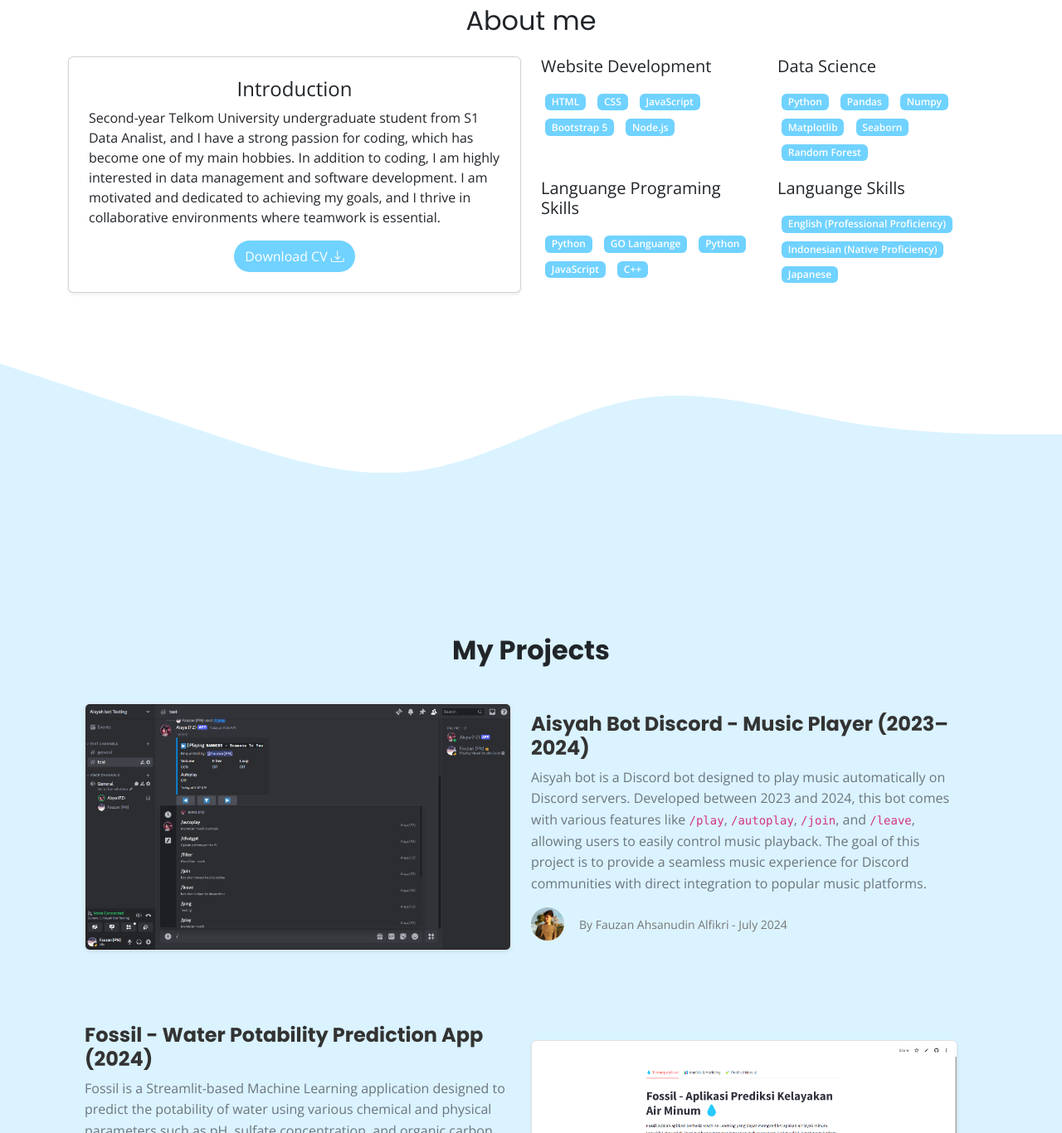
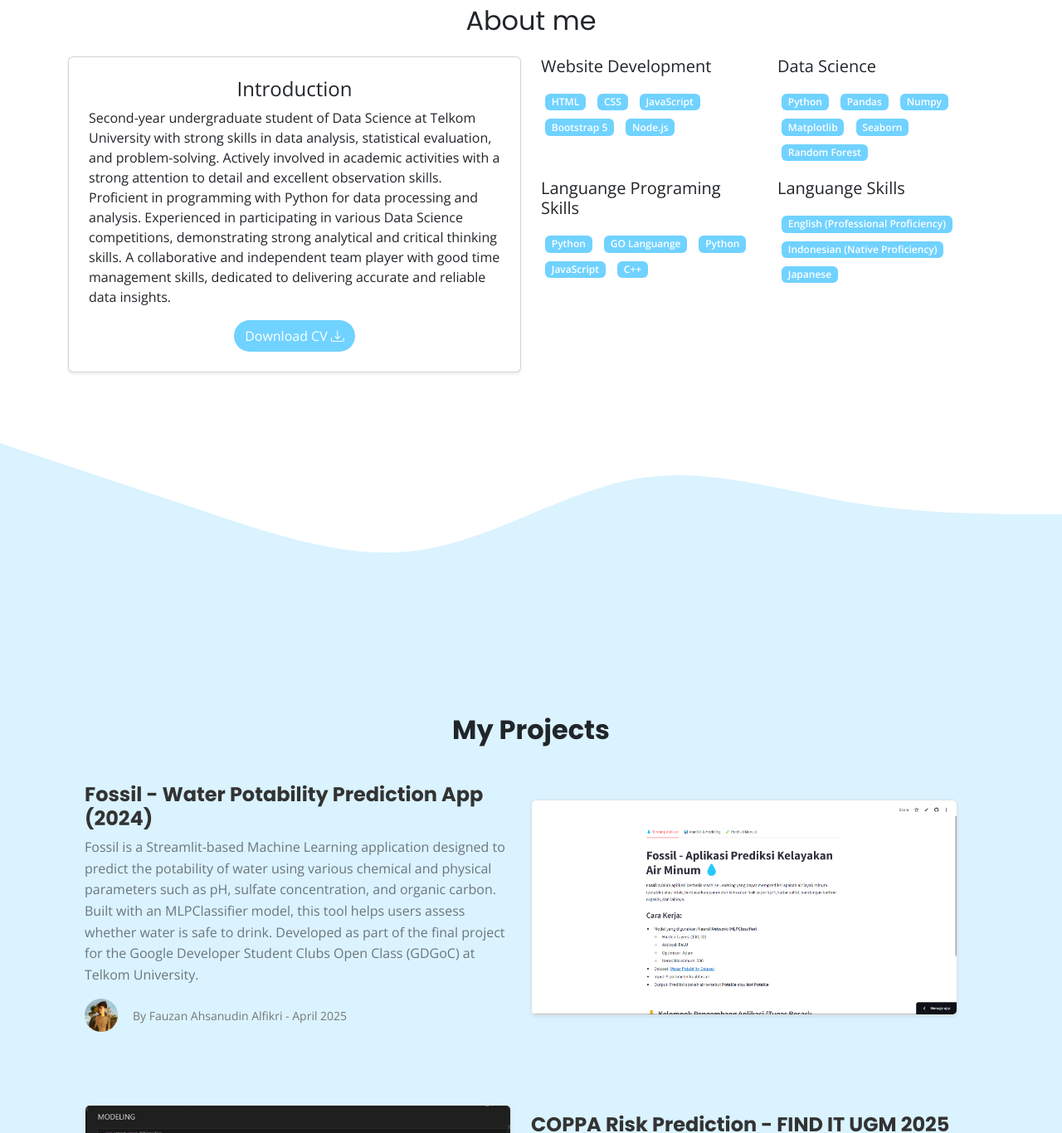
Before and after one commit to Fauzan-A25/Web_Portofolio_Using_BOOTSTRAP_V5, a plain HTML site: page index.html in a window 1280 px wide. Shown: the part 880-2246 px from the top of the page at 83% size. Drawn offline with nearby package versions, Linux system fonts and the light colour scheme.

Commit message:
Perubahan project

```diff
--- a/index.html
+++ b/index.html
@@ -119,12 +119,7 @@
             <div class="card p-4 shadow-sm">
               <h4 class="card-title text-center">Introduction</h4>
               <p class="card-text">
-                Second-year Telkom University undergraduate student from S1 Data
-                Analist, and I have a strong passion for coding, which has
-                become one of my main hobbies. In addition to coding, I am
-                highly interested in data management and software development. I
-                am motivated and dedicated to achieving my goals, and I thrive
-                in collaborative environments where teamwork is essential.
+                Second-year undergraduate student of Data Science at Telkom University with strong skills in data analysis, statistical evaluation, and problem-solving. Actively involved in academic activities with a strong attention to detail and excellent observation skills. Proficient in programming with Python for data processing and analysis. Experienced in participating in various Data Science competitions, demonstrating strong analytical and critical thinking skills. A collaborative and independent team player with good time management skills, dedicated to delivering accurate and reliable data insights.
               </p>
               <div class="text-center">
                 <button id="CV" class="btn download-btn">
@@ -203,33 +198,6 @@
         </div>
 
         <!-- Project 1 -->
-        <a href="https://github.com/Fauzan-A25/Bot_Musik_Discord_V1" target="_blank" class="project-link text-decoration-none text-dark">
-          <div class="row align-items-center project-card mb-5">
-            <!-- Image section -->
-            <div class="col-md-6" data-aos="fade-right" data-aos-duration="1000">
-              <img src="./Img/Aisyah_Bot_Discord_result.png" alt="Discord Bot Music" class="img-fluid project-image border rounded shadow-sm" />
-            </div>
-
-            <!-- Text section -->
-            <div class="col-md-6 project-content" data-aos="fade-left" data-aos-duration="1000">
-              <h2>Aisyah Bot Discord - Music Player (2023–2024)</h2>
-              <p>
-                Aisyah bot is a Discord bot designed to play music automatically on Discord servers.
-                Developed between 2023 and 2024, this bot comes with various features like
-                <code>/play</code>, <code>/autoplay</code>, <code>/join</code>, and
-                <code>/leave</code>, allowing users to easily control music playback. The goal of
-                this project is to provide a seamless music experience for Discord communities with
-                direct integration to popular music platforms.
-              </p>
-              <div class="author d-flex align-items-center">
-                <img src="./Img/Fauzan.png" alt="Fauzan" class="author-image" />
-                <span class="ms-2">By Fauzan Ahsanudin Alfikri - July 2024</span>
-              </div>
-            </div>
-          </div>
-        </a>
-
-        <!-- Project 2 -->
         <a href="https://github.com/Fauzan-A25/FOSSIL_GDGoC-TUBES" target="_blank" class="project-link text-decoration-none text-dark">
           <div class="row align-items-center project-card mb-5">
             <!-- Image section (reversed with text for variation) -->
@@ -255,7 +223,7 @@
           </div>
         </a>
 
-        <!-- Project 3 -->
+        <!-- Project 2 -->
         <a href="https://github.com/Fauzan-A25/coppa-risk-prediction-findit2025-fauzan" target="_blank" class="project-link text-decoration-none text-dark">
           <div class="row align-items-center project-card mb-5">
             <!-- Image section -->
@@ -267,7 +235,9 @@
             <div class="col-md-6 project-content" data-aos="fade-left" data-aos-duration="1000">
               <h2>COPPA Risk Prediction - FIND IT UGM 2025</h2>
               <p>
-                A machine learning model built with XGBoost to predict whether a mobile application is at risk of violating the Children's Online Privacy Protection Act (COPPA). This project was developed for the Data Analytics Competition FIND IT 2025, hosted by Universitas Gadjah Mada. It includes preprocessing, feature engineering, class balancing, and model evaluation using AUC metrics.
+                A machine learning model built with XGBoost to predict whether a mobile application is at risk of violating the Children's Online Privacy Protection Act (COPPA).
+                This project was developed for the Data Analytics Competition FIND IT 2025, hosted by Universitas Gadjah Mada.
+                It includes preprocessing, feature engineering, class balancing, and model evaluation using AUC metrics.
               </p>
               <div class="author d-flex align-items-center">
                 <img src="./Img/Fauzan.png" alt="Fauzan" class="author-image" />
--- a/script.js
+++ b/script.js
@@ -1,5 +1,5 @@
 document.getElementById("CV").addEventListener("click", function() {
-  window.location.href = "https://drive.google.com/file/d/19f3bSYFbZTvG3eKWngkDdv9s8fWTQdK5/view?usp=sharing";
+  window.location.href = "https://docs.google.com/document/d/1zm9N7lCHsZPCChdz5zjfQK4wogPMqb5g/edit?usp=sharing&ouid=108411748673413313360&rtpof=true&sd=true";
 });
 
 // document.addEventListener('contextmenu', event => event.preventDefault());
```
